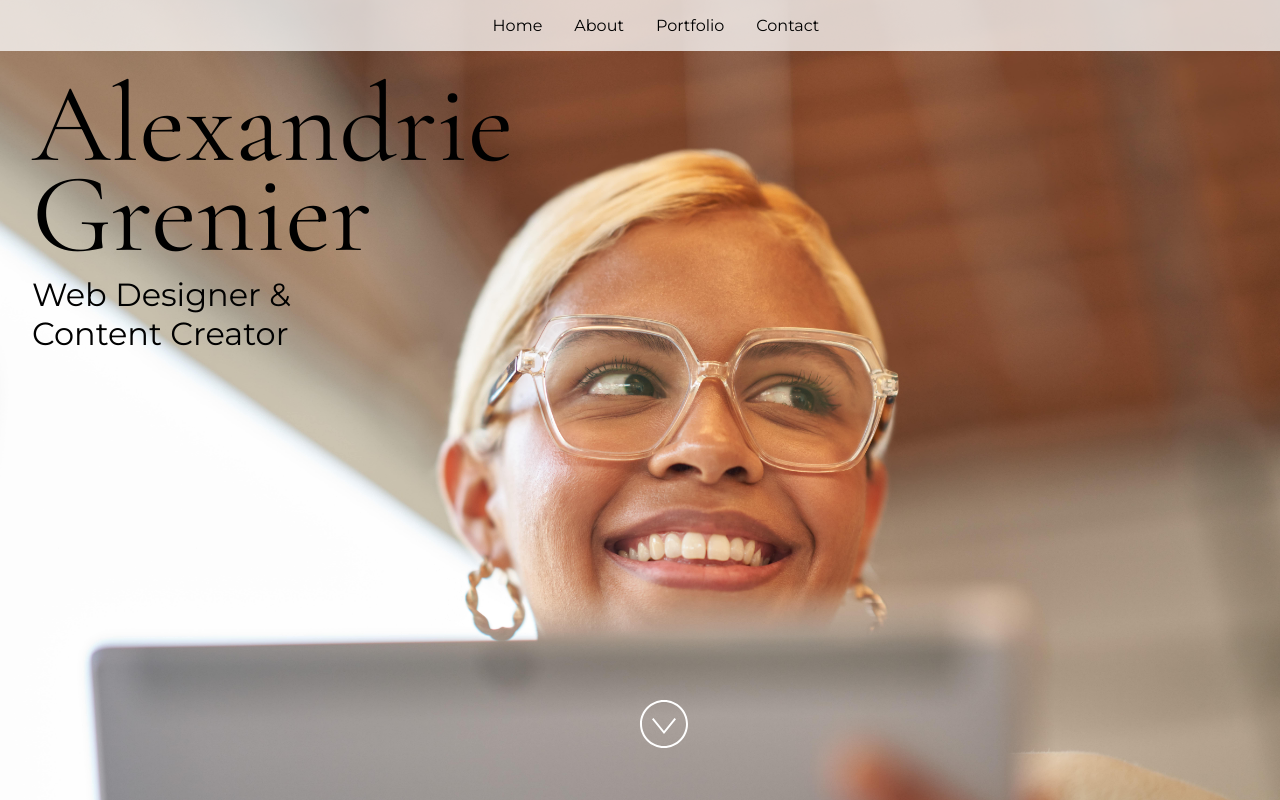
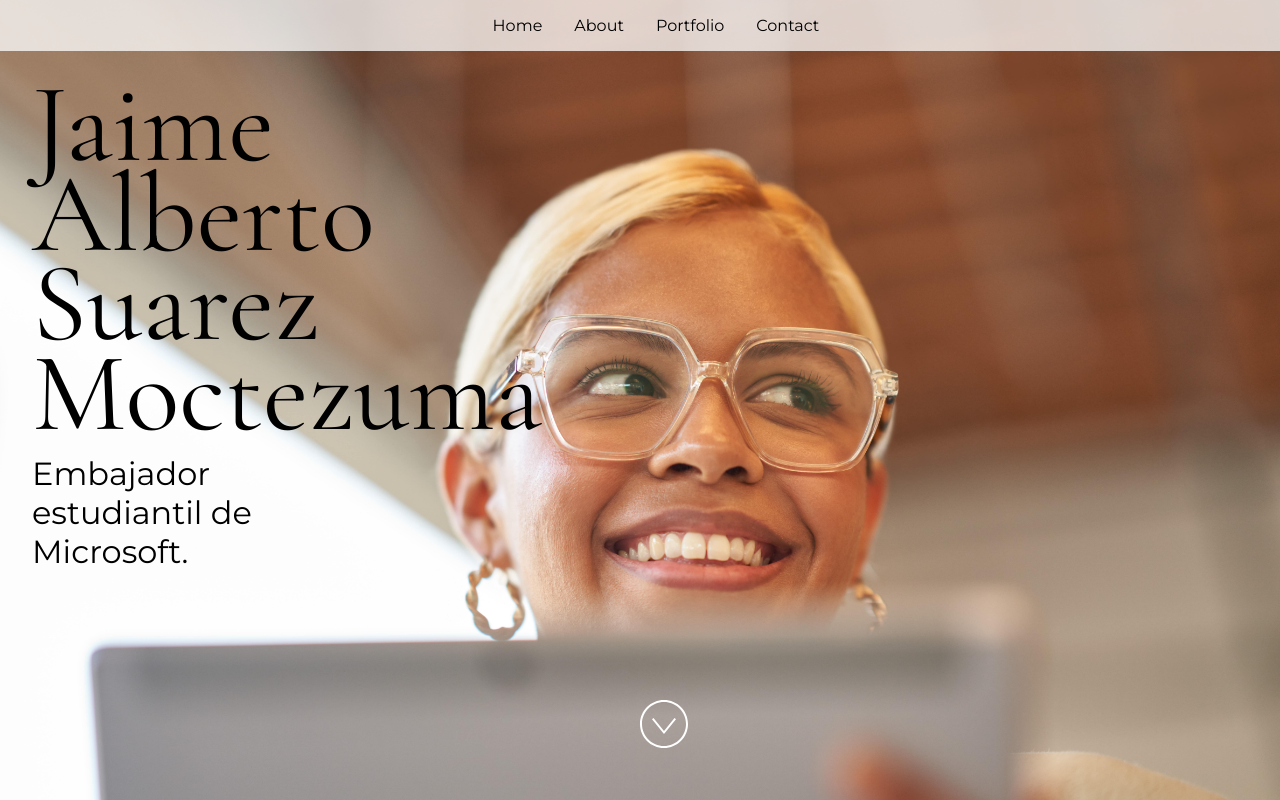
Before and after one commit to JaimeMoc/app, a React (Vite) app: page / in a window 1280 px wide. Built offline with nearby package versions, Linux system fonts and the light colour scheme.

Commit message:
Changes in main

```diff
--- a/src/App.jsx
+++ b/src/App.jsx
@@ -24,15 +24,13 @@ import "./styles.css";
  * If you don't have one of the social sites listed, leave it as an empty string.
  */
 const siteProps = {
-  name: "Alexandrie Grenier",
-  title: "Web Designer & Content Creator",
-  email: "alex@example.com",
-  gitHub: "microsoft",
-  instagram: "microsoft",
-  linkedIn: "satyanadella",
+  name: "Jaime Alberto Suarez Moctezuma",
+  title: "Embajador estudiantil de Microsoft.",
+  email: "JaimeAlberto.SuarezMoctezuma@studentambassadors.com",
+  gitHub: "JaimeMoc",
+  instagram: "tbrboystar",
+  linkedIn: "Jaime Alberto Suarez Moctezuma",
   medium: "",
-  twitter: "microsoft",
-  youTube: "Code",
 };
 
 const primaryColor = "#4E567E";
```
